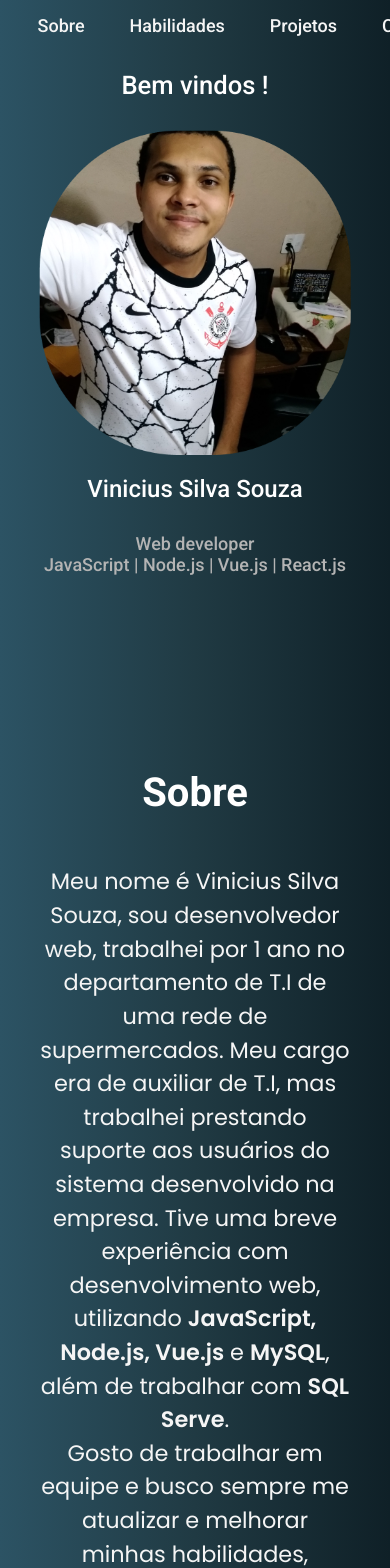
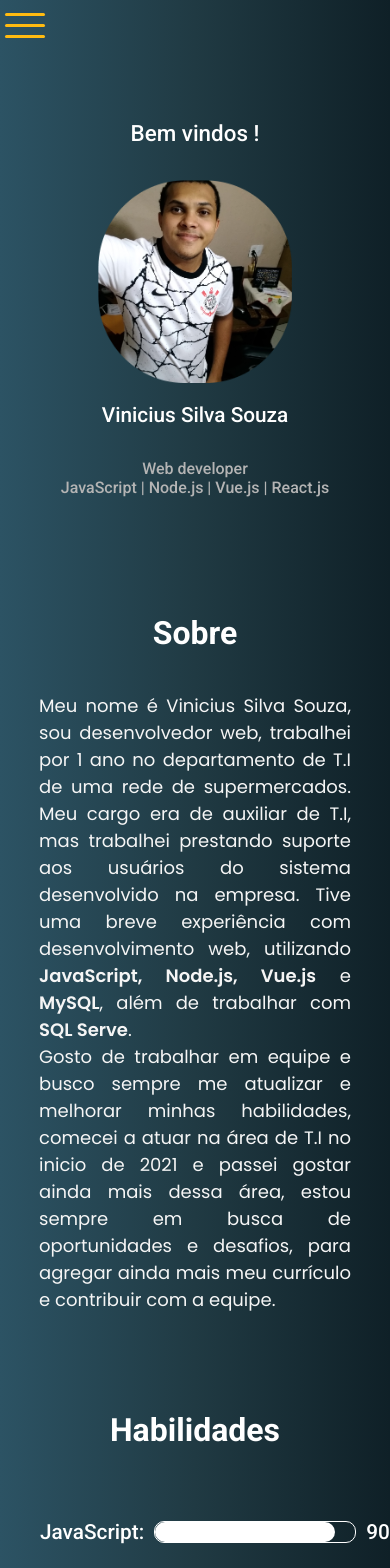
Before and after one commit to viniciusvss120/portifolio-react, a React (Create React App) app: page / in a window 390 px wide. Shown: the top 1568 px of the page. Built offline with nearby package versions, Linux system fonts and the light colour scheme.

Commit message:
Primeira versão do portifolio finalizada

```diff
--- a/src/Menu.js
+++ b/src/Menu.js
@@ -2,7 +2,23 @@ import React from 'react'
 import style from './Menu.module.css'
 
 const Menu = () => {
+  function handleClick(){
+    let menu = document.querySelector('.mobile')
+    let hamburgue = document.querySelector('.barras')
+    hamburgue.style.display = 'none'
+    menu.style.display = 'grid'
+
+  }
+
+  function fechar(){
+    let menu = document.querySelector('.mobile')
+    let hamburgue = document.querySelector('.barras')
+
+    menu.style.display = 'none'
+    hamburgue.style.display = 'grid'
+  }
   return (
+    <>
       <header className={style.menu}>
         <nav className={style.menuItem}>
           <a href="#home">Home</a>
@@ -12,6 +28,22 @@ const Menu = () => {
           <a href="#contato">Contato</a>
         </nav>
       </header>
+      <div className={`${style.hamburgue} barras`} onClick={handleClick}>
+        <span></span>
+        <span></span>
+        <span></span>
+      </div>
+      <header className={`${style.menuMobile} mobile`}>
+        <div className={style.fechar} onClick={fechar}>X</div>
+        <nav className={`${style.menuItemMobile}`}>
+          <a href="#home">Home</a>
+          <a href="#sobre">Sobre</a>
+          <a href="#habilidades">Habilidades</a>
+          <a href="#projetos">Projetos</a>
+          <a href="#contato">Contato</a>
+        </nav>
+      </header>
+    </>
   )
 }
 
--- a/src/Menu.module.css
+++ b/src/Menu.module.css
@@ -45,3 +45,63 @@ body{
 .menuItem a:focus::after{
   width: 105% !important;
 }
+
+.hamburgue{
+  display: none;
+  justify-content: center;
+  align-content: center;
+  gap: 8px;
+  width: 50px;
+  height: 50px;
+  /* border: 1px solid; */
+}
+
+.hamburgue span{
+  width: 40px;
+  height: 3px;
+  /* border: 1px solid; */
+  border-radius: 10px;
+  background: #fb1;
+  cursor: pointer;
+}
+.menuMobile{
+  display: none;
+}
+
+@media (max-width: 40rem){
+  .menu{
+    display: none;
+  }
+  .hamburgue{
+    display: grid;
+  }
+  .fechar{
+    font-size: 2rem;
+    margin: 15px;
+    color: #f5f5f5;
+  }
+  .mobile{
+    display: grid;
+    grid-template-columns: 1fr;
+    margin: 0px;
+    box-shadow: 4px -1px 10px #fff;
+    /* border: 1px solid; */
+    /* background: #f5f5f5; */
+    position: absolute;
+    width: 100%;
+    height: 40%;
+  }
+  .menuItemMobile{
+    display: grid;
+    justify-content: start;
+    font-size: .850rem;
+    margin: 0px auto ;
+    /* border: 1px solid; */
+    gap: 30px;
+  }
+  .menuItemMobile a{
+    transition: .2s;
+    /* color: #000; */
+  }
+
+}
--- a/src/contato/Contato.module.css
+++ b/src/contato/Contato.module.css
@@ -62,3 +62,17 @@ textarea{
 .btn:hover{
   background: #fb1;
 }
+
+@media (max-width: 40rem){
+  .contato h1{
+    font-size: 2rem;
+  }
+  .descricao{
+    font-size: 1.125rem;
+    width: 100%;
+    margin: 20px auto;
+  }
+  input{
+    width: 100%;
+  }
+}
--- a/src/habilidades/Habilidades.module.css
+++ b/src/habilidades/Habilidades.module.css
@@ -40,3 +40,32 @@
   border-radius: 10px;
   background: #fff;
 }
+
+@media (max-width: 40rem) {
+  .habilidades{
+    margin-top: 80px;
+    /* border: 1px solid; */
+  }
+
+  .habilidades h1{
+    font-size: 2rem;
+  }
+
+  .nivel{
+    display: grid;
+    font-size: 1.3rem;
+    margin: 0px;
+    /* border: 1px solid; */
+  }
+
+  .nivel li{
+    width: 100%;
+    justify-self: start;
+    gap: 10px;
+    /* border: 1px solid; */
+  }
+
+  .stack{
+    width: 200px;
+  }
+}
--- a/src/home/Home.module.css
+++ b/src/home/Home.module.css
@@ -51,3 +51,24 @@
   text-align: center;
   color: #B4B4B4;
 }
+
+@media (max-width: 40rem){
+  /* .perfil{
+    margin-top: 300px;
+  } */
+
+  .foto img{
+    max-width: 50%;
+  }
+
+  .bemvindo{
+    font-size: 1.4rem;
+  }
+  .name{
+    font-size: 1.3rem;
+  }
+
+  .description{
+    font-size: 1rem;
+  }
+}
--- a/src/projetos/Projetos.js
+++ b/src/projetos/Projetos.js
@@ -42,7 +42,7 @@ const Projetos = () => {
             behavior: "smooth"
           })
 
-          console.log(item[currentItem], currentItem)
+          // console.log(item[currentItem], currentItem)
         })
       })
     }
--- a/src/projetos/Projetos.module.css
+++ b/src/projetos/Projetos.module.css
@@ -89,3 +89,15 @@
   -ms-overflow-style: none;  /* IE and Edge */
   scrollbar-width: none;  /* Firefox */
 }
+
+@media (max-width: 40rem){
+  .left ,
+  .right{
+    display: none;
+  }
+
+  .item{
+    width: 180px;
+    height: 200px;
+  }
+}
--- a/src/sobre/Sobre.module.css
+++ b/src/sobre/Sobre.module.css
@@ -21,3 +21,17 @@
   line-height: 1.5;
  font-weight: normal;
 }
+
+@media (max-width: 40rem){
+  .sobre{
+    margin-top: 80px;
+  }
+  .sobre h1{
+    font-size: 2rem;
+  }
+
+  .description{
+    text-align: justify;
+    font-size: 1.125rem;
+  }
+}
```
Lines whose indentation alone changed are shown as unchanged.
